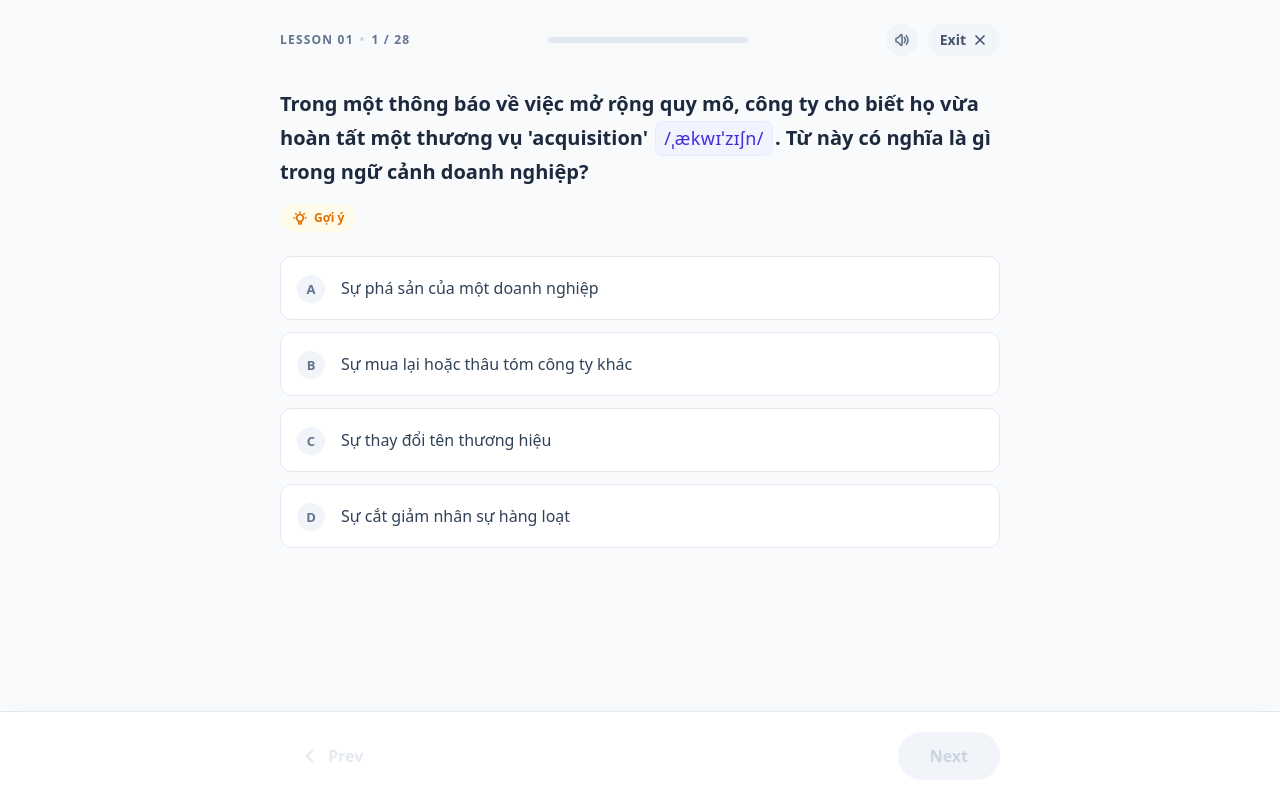
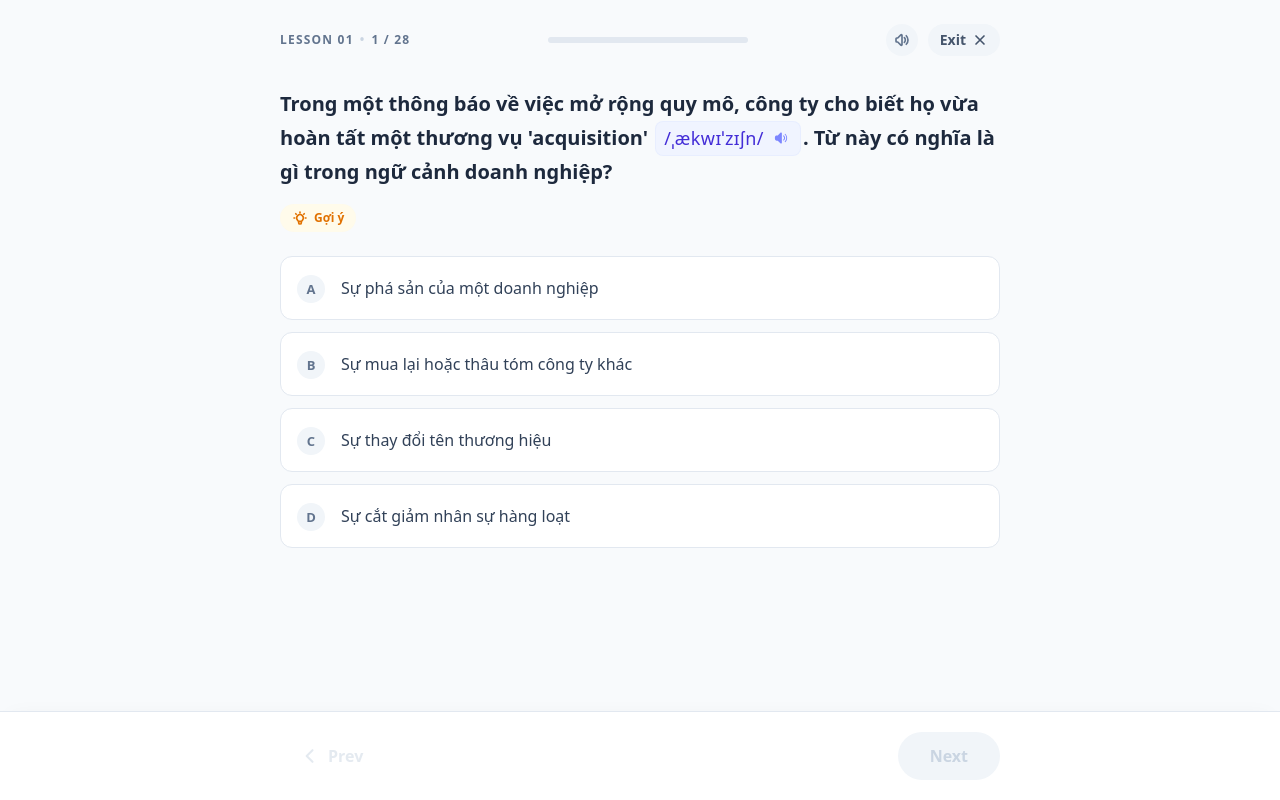
Before and after one commit to khiemvuong/English_Vocab, a Next.js app: page /lesson/1 in a window 1280 px wide. Built offline with nearby package versions, Linux system fonts and the light colour scheme.

Commit message:
add audio

```diff
--- a/components/QuizEngine.tsx
+++ b/components/QuizEngine.tsx
@@ -3,7 +3,7 @@
 import { useEffect, useState } from "react";
 import Link from "next/link";
 import { useQuizStore } from "@/store/quizStore";
-import { playSound } from "@/utils/audio";
+import { playSound, speakWord } from "@/utils/audio";
 
 interface AnswerOption {
   text: string;
@@ -29,9 +29,34 @@ const renderFormattedText = (text: string) => {
     <span className="leading-relaxed">
       {parts.map((part, i) => {
          if (part.startsWith('/') && part.endsWith('/')) {
+           const textBefore = i > 0 ? parts[i-1] : '';
+           let wordToSpeak = '';
+           const strictQuoteMatch = textBefore.match(/['"]([^'"]+)['"]\s*$/);
+           if (strictQuoteMatch) {
+             wordToSpeak = strictQuoteMatch[1];
+           } else {
+             const words = textBefore.trim().split(/\s+/);
+             if (words.length <= 3) {
+               wordToSpeak = textBefore.replace(/['":;,.()]/g, '').trim();
+             } else {
+               wordToSpeak = words[words.length - 1].replace(/['":;,.()]/g, '');
+             }
+           }
+
            return (
-             <span key={i} className="inline-block whitespace-nowrap px-2 py-0.5 mx-0.5 bg-indigo-50/80 text-indigo-700 font-medium rounded-lg text-[0.9em] tracking-wide align-baseline border border-indigo-100/50">
+             <span key={i} className="inline-flex items-center whitespace-nowrap px-2 py-0.5 mx-0.5 bg-indigo-50/80 text-indigo-700 font-medium rounded-lg text-[0.9em] tracking-wide align-baseline border border-indigo-100/50">
                {part}
+               <button
+                 onClick={(e) => {
+                   e.preventDefault();
+                   e.stopPropagation();
+                   speakWord(wordToSpeak);
+                 }}
+                 className="ml-1.5 p-1 text-indigo-400 hover:text-indigo-600 hover:bg-white rounded-full transition-colors active:scale-95"
+                 title={`Listen to ${wordToSpeak}`}
+               >
+                 <svg className="w-3.5 h-3.5" fill="currentColor" viewBox="0 0 24 24"><path d="M13.5 4.06c0-1.336-1.616-2.005-2.56-1.06l-4.5 4.5H4.508c-1.141 0-2.318.664-2.66 1.905A9.76 9.76 0 001.5 12c0 .898.121 1.768.35 2.595.341 1.24 1.518 1.905 2.659 1.905h1.93l4.5 4.5c.945.945 2.56.276 2.56-1.06V4.06zM18.584 5.106a.75.75 0 011.06 0c3.808 3.807 3.808 9.98 0 13.788a.75.75 0 11-1.06-1.06 8.25 8.25 0 000-11.668.75.75 0 010-1.06z" /><path d="M15.932 7.757a.75.75 0 011.061 0 6 6 0 010 8.486.75.75 0 01-1.06-1.061 4.5 4.5 0 000-6.364.75.75 0 010-1.06z" /></svg>
+               </button>
              </span>
            );
          }
@@ -228,10 +253,9 @@ export function QuizEngine({ quizData, lessonId }: { quizData: QuizData; lessonI
             }
 
             return (
-              <button
+              <div
                 key={idx}
-                disabled={isAnswered}
-                onClick={() => handleSelectOption(idx, isCorrect)}
+                onClick={() => { if (!isAnswered) handleSelectOption(idx, isCorrect); }}
                 className={`w-full text-left p-3.5 md:p-4 rounded-xl transition-all duration-300 ${boxClass} ${!isAnswered ? 'cursor-pointer hover:-translate-y-0.5' : 'cursor-default'}`}
               >
                 <div className="flex items-start gap-4">
@@ -259,7 +283,7 @@ export function QuizEngine({ quizData, lessonId }: { quizData: QuizData; lessonI
                     )}
                   </div>
                 </div>
-              </button>
+              </div>
             )
           })}
         </div>
--- a/utils/audio.ts
+++ b/utils/audio.ts
@@ -35,3 +35,21 @@ export const playSound = (type: 'correct' | 'incorrect') => {
     // Silently fail if blocked by browser policies
   }
 };
+
+export const speakWord = (text: string) => {
+  try {
+    if (!window.speechSynthesis) return;
+    const word = text.replace(/['"]/g, '').trim();
+    const utterance = new SpeechSynthesisUtterance(word);
+    const voices = window.speechSynthesis.getVoices();
+    const enVoice = voices.find(v => v.lang === 'en-US' || v.lang === 'en-GB');
+    if (enVoice) {
+      utterance.voice = enVoice;
+    } else {
+       utterance.lang = 'en-US';
+    }
+    utterance.rate = 0.85;
+    window.speechSynthesis.speak(utterance);
+  } catch (e) {
+  }
+};
```
